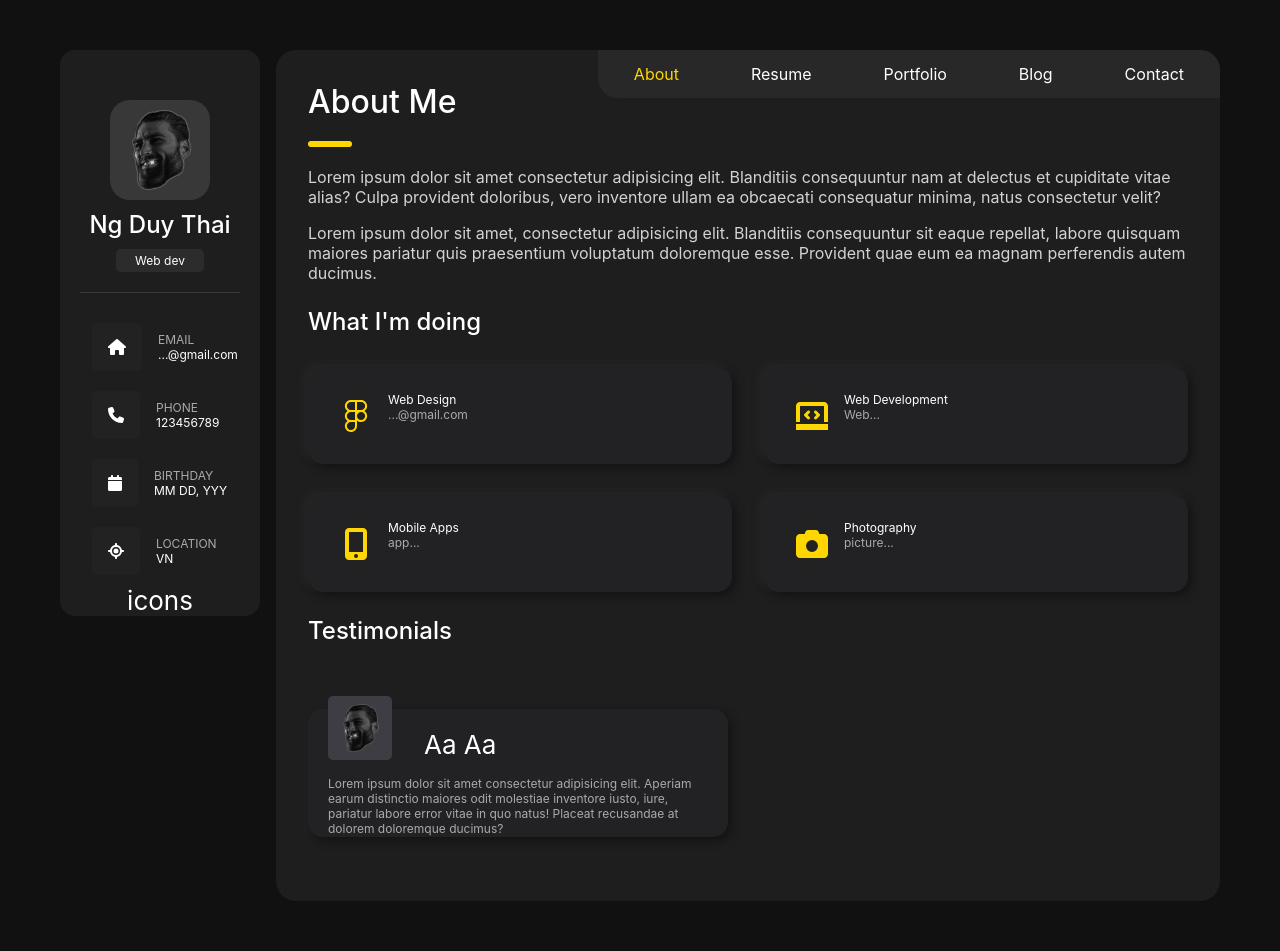
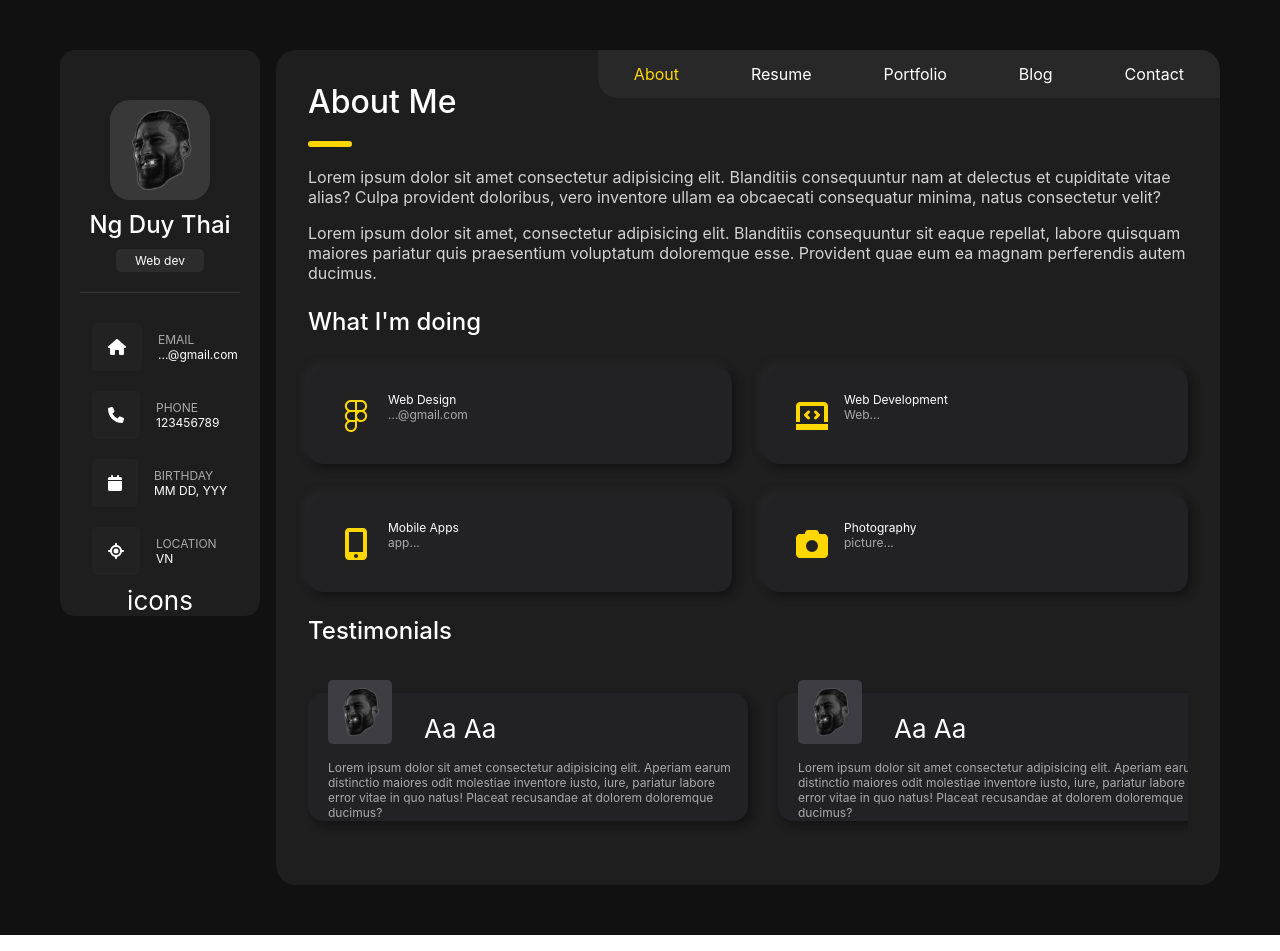
Before and after one commit to duythaidev/portfolio-design-react, a React (Create React App) app: page / in a window 1280 px wide. Built offline with nearby package versions, Linux system fonts and the light colour scheme.

Commit message:
Add scrollbar

```diff
--- a/src/component/About/About.js
+++ b/src/component/About/About.js
@@ -2,6 +2,7 @@ import React from 'react'
 import '../../styles/About/About.scss'
 import AboutCard from './AboutCard'
 import Testimonials from './Testimonials'
+import Clients from './Clients'
 class About extends React.Component {
     state = {
         doingText: [
@@ -53,7 +54,7 @@ class About extends React.Component {
                         })}
                     </div>
                 }
-                <h2>
+                <h2 className='testimonials-heading'>
                     Testimonials
                 </h2>
                 <Testimonials></Testimonials>
--- /dev/null
+++ b/src/component/About/Clients.js
@@ -0,0 +1,17 @@
+import React from 'react'
+import '../../styles/About/Clients.scss'
+
+class Clients extends React.Component {
+    state = {
+
+    }
+    render() {
+        return (
+            <div className="clients-container">
+                clients
+            </div>
+        )
+    }
+}
+
+export default Clients
--- a/src/component/About/Testimonials.js
+++ b/src/component/About/Testimonials.js
@@ -1,27 +1,19 @@
 import React from 'react'
 import '../../styles/About/Testimonials.scss'
-import chad from '../../assets/Gigachad-Transparent.png'
+import TestimonialsContent from './TestimonialsContent'
 class Testimonials extends React.Component {
+    state = {
+
+    }
     render() {
-        const { iconName, title, text } = this.props
         return (
             <div className='testimonials-container'>
-                <div className="testimonials-content">
-                    <div className="testimonials-title">
-                        <div className="icon-container flex">
-                            {/* <FontAwesomeIcon icon={iconName} /> */}
-                            <img src={chad} alt="chadface" />
-                        </div>
-                        <p className='title'>{title}aa aa</p>
-                    </div>
-                    <div className="testimonials-text">
-                        <p className='text'>{text}
-                        Lorem ipsum dolor sit amet consectetur adipisicing elit. Aperiam earum distinctio maiores odit molestiae inventore iusto, iure, pariatur labore error vitae in quo natus! Placeat recusandae at dolorem doloremque ducimus?
 
-                        </p>
-                    </div>
-                </div>
                 {/* </div> */}
+                <TestimonialsContent></TestimonialsContent>
+                <TestimonialsContent></TestimonialsContent>
+                <TestimonialsContent></TestimonialsContent>
+
 
             </div>
         )
--- /dev/null
+++ b/src/component/About/TestimonialsContent.js
@@ -0,0 +1,28 @@
+import React from 'react'
+import chad from '../../assets/Gigachad-Transparent.png'
+import '../../styles/About/TestimonialsContent.scss'
+
+class TestimonialsContent extends React.Component {
+    render() {
+        const { iconName, title, text } = this.props
+        return (
+            <div className="testimonials-content">
+                <div className="testimonials-title">
+                    <div className="icon-container flex">
+                        {/* <FontAwesomeIcon icon={iconName} /> */}
+                        <img src={chad} alt="chadface" />
+                    </div>
+                    <p className='title'>{title}aa aa</p>
+                </div>
+                <div className="testimonials-text">
+                    <p className='text'>{text}
+                        Lorem ipsum dolor sit amet consectetur adipisicing elit. Aperiam earum distinctio maiores odit molestiae inventore iusto, iure, pariatur labore error vitae in quo natus! Placeat recusandae at dolorem doloremque ducimus?
+
+                    </p>
+                </div>
+            </div>
+        )
+    }
+}
+
+export default TestimonialsContent
--- a/src/styles/About/About.scss
+++ b/src/styles/About/About.scss
@@ -2,7 +2,7 @@ $gr:#383838;
 
 .about-container{
     padding: 2rem;
-
+    overflow-x: hidden;
     .about-title{
         font-size: 2rem;
         font-weight: 500;
@@ -24,6 +24,9 @@ $gr:#383838;
         font-weight: 500;
         margin-bottom: 2rem;
     }
+    .testimonials-heading{
+        margin-bottom: 1rem;
+    }
     .about-card-container {
         display           : flex;
         flex-wrap         : wrap;
--- a/src/styles/About/Testimonials.scss
+++ b/src/styles/About/Testimonials.scss
@@ -2,57 +2,8 @@
 .testimonials-container {
     height          : 12rem;
     display: flex;
-    row-gap: 2rem;
+    gap: 30px;
     overflow-x: scroll  ; /* Enable horizontal scrolling */
     overflow-y: hidden; /* Hide vertical scrolling */
-    .testimonials-content {
-        background-color: #222224;
-        box-shadow      :
-        // -4px -4px 8px rgba(63, 63, 63, 0.3),
-        4px 4px 8px rgba(9, 9, 9, 0.5);
-        border-radius   : 15px;
-        height: 8rem;
-        padding:0 20px;
-        position: relative;
-        margin-top: 2rem;
-        width: calc(50% - 20px);
-        .testimonials-title {
-            display: flex;
-            align-items: flex-end;
-            margin-top: 20px;
-            .icon-container {
-                position: absolute;
-                padding         : .5rem;
-                margin-right    : 1rem;
-                align-items     : center;
-                justify-content : center;
-                height          : 4rem;
-                background-color: #3E3D43;
-                border-radius   : 5px;
-                overflow        : hidden;
-                width           : 4rem;
-                img{
-                    // width: 200px;
-                }
-                svg {
-                    font-size: 2rem;
-                    color    : gold;
-                }
-
-            }
-            .title {
-                margin-left: 6rem;
-                text-transform: capitalize;
-            }
-        }
-
-        .testimonials-text {
-            font-size : .75rem;
-            text-align: left;
-            .text {
-                margin-top: 1rem;
-                color: #aaa;
-            }
-        }
-    }
+    width: 100%;
 }
--- /dev/null
+++ b/src/styles/About/TestimonialsContent.scss
@@ -0,0 +1,51 @@
+.testimonials-content {
+    background-color: #222224;
+    box-shadow      :
+    // -4px -4px 8px rgba(63, 63, 63, 0.3),
+    4px 4px 8px rgba(9, 9, 9, 0.5);
+    border-radius   : 15px;
+    height: 8rem;
+    padding:0 20px;
+    position: relative;
+    margin-top: 2rem;
+    width: 50%;
+    .testimonials-title {
+        display: flex;
+        align-items: flex-end;
+        margin-top: 20px;
+        .icon-container {
+            position: absolute;
+            padding         : .5rem;
+            margin-right    : 1rem;
+            align-items     : center;
+            justify-content : center;
+            height          : 4rem;
+            background-color: #3E3D43;
+            border-radius   : 5px;
+            overflow        : hidden;
+            width           : 4rem;
+            img{
+                // width: 200px;
+            }
+            svg {
+                font-size: 2rem;
+                color    : gold;
+            }
+
+        }
+        .title {
+            margin-left: 6rem;
+            text-transform: capitalize;
+        }
+    }
+
+    .testimonials-text {
+        font-size : .75rem;
+        text-align: left;
+        p {
+            margin-top: 1rem;
+            color: #aaa;
+            width: 410px
+        }
+    }
+}
--- a/src/views/App.scss
+++ b/src/views/App.scss
@@ -1,3 +1,24 @@
+
+::-webkit-scrollbar {
+  width: 2px;
+}
+
+/* Track */
+::-webkit-scrollbar-track {
+  box-shadow: inset 0 0 5px #242424;
+  border-radius: 10px;
+}
+
+/* Handle */
+::-webkit-scrollbar-thumb {
+  background: #ffd700;
+  border-radius: 10px;
+}
+
+/* Handle on hover */
+::-webkit-scrollbar-thumb:hover {
+  background: #d1b200;
+}
 .App {
   text-align: center;
 
@@ -31,6 +52,7 @@ $white: #fff;
 // }
 
 .App-header {
+
   padding         : 50px;
   background-color: #111;
   min-height      : 100vh;
@@ -39,6 +61,9 @@ $white: #fff;
   justify-content : center;
   font-size       : calc(10px + 2vmin);
   color           : white;
+  @media screen and (max-width:768px) {
+    flex-wrap: wrap;
+  }
 }
 
 // .App-link {
```
Also changed, not shown: src/styles/About/Clients.scss (added).
